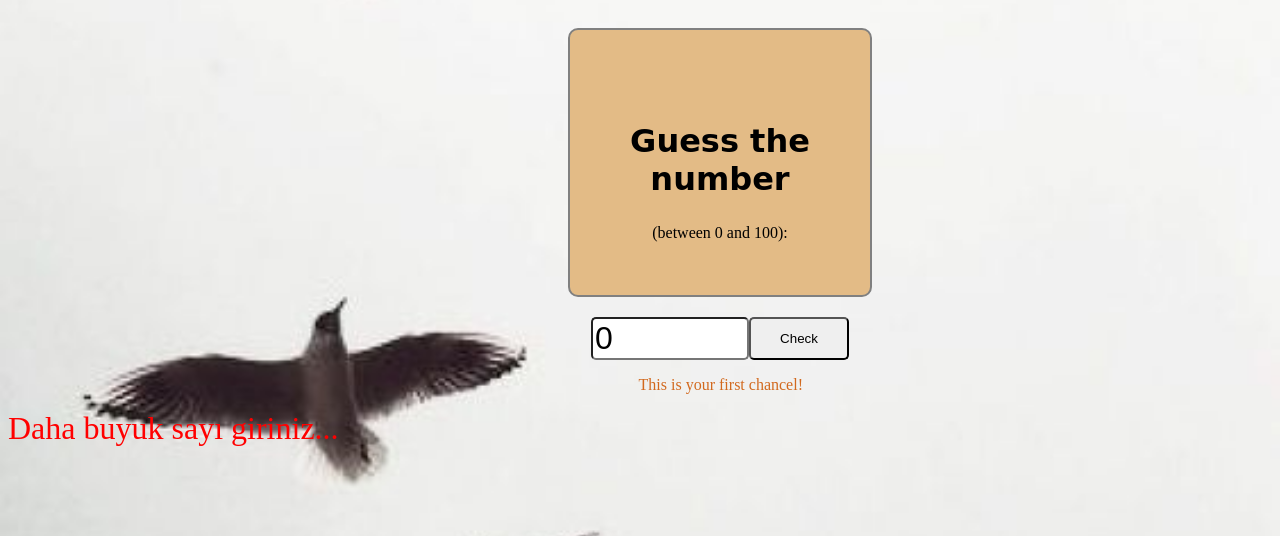
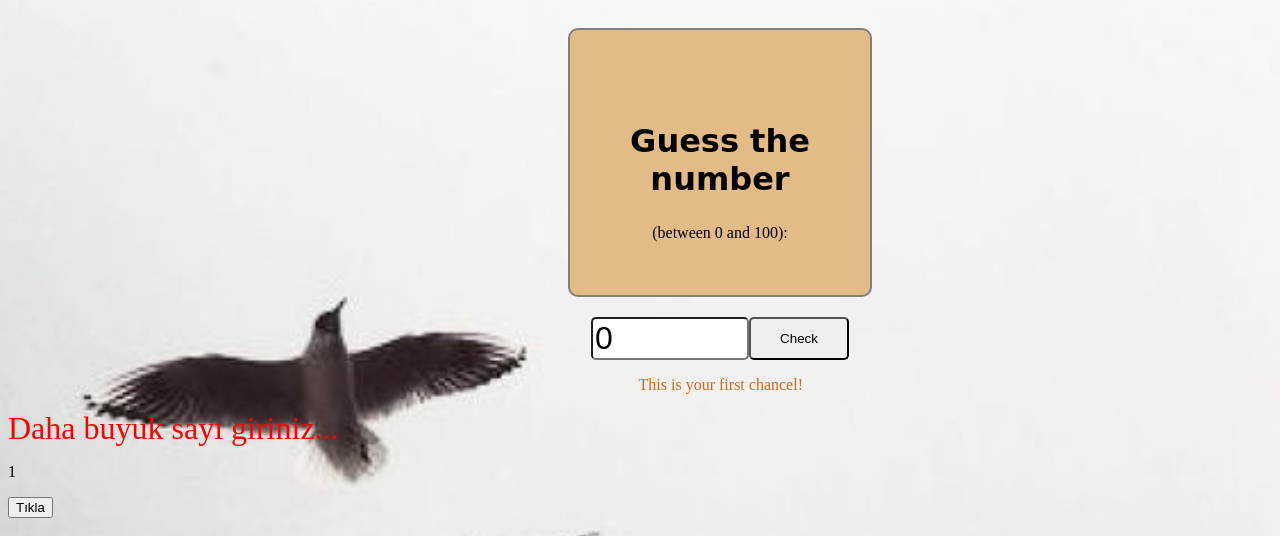
Before and after one commit to Lacivertsizim/guess-the-number, a plain HTML site: page index.html in a window 1280 px wide. Both pictures are taken after a click on the button "Check". Shown: the top 536 px of the page. Drawn offline with Linux system fonts and the light colour scheme.

Commit message:
update functions

```diff
--- a/index.html
+++ b/index.html
@@ -26,6 +26,8 @@
 
     <div id="last-div"></div>
 
+    <p id="guess-number">0</p>
+
     <script src="script.js"></script>
 </body>
 </html>
--- a/script.js
+++ b/script.js
@@ -6,6 +6,9 @@ console.log(originalNumber);
 let numberInput = document.getElementById("number")
 let checkBtn = document.getElementById("check-btn")
 let result=document.getElementById("last-div")
+let guessNumberHtml = document.querySelector('#guess-number')
+
+console.log(guessNumberHtml);
 
 //console.log(result)
 
@@ -14,6 +17,8 @@ let result=document.getElementById("last-div")
 
 checkBtn.onclick=function(){
     let value=Number(numberInput.value);
+    guessNumber = guessNumber + 1;
+    guessNumberHtml.textContent = guessNumber;
     guessNumber=guessNumber+value;
     console.log("Butona tiklandi",guessNumber,value)
     result.innerHTML=guessNumber;
@@ -32,6 +37,11 @@ checkBtn.onclick=function(){
     }
 }
 
+let buton = document.createElement("button");
+buton.innerHTML = "Tıkla"
+
+document.body.appendChild(buton);
+
 function randomInt(min,max){
     return Math.floor(Math.random() * (max - min)) + min;
 }
```
